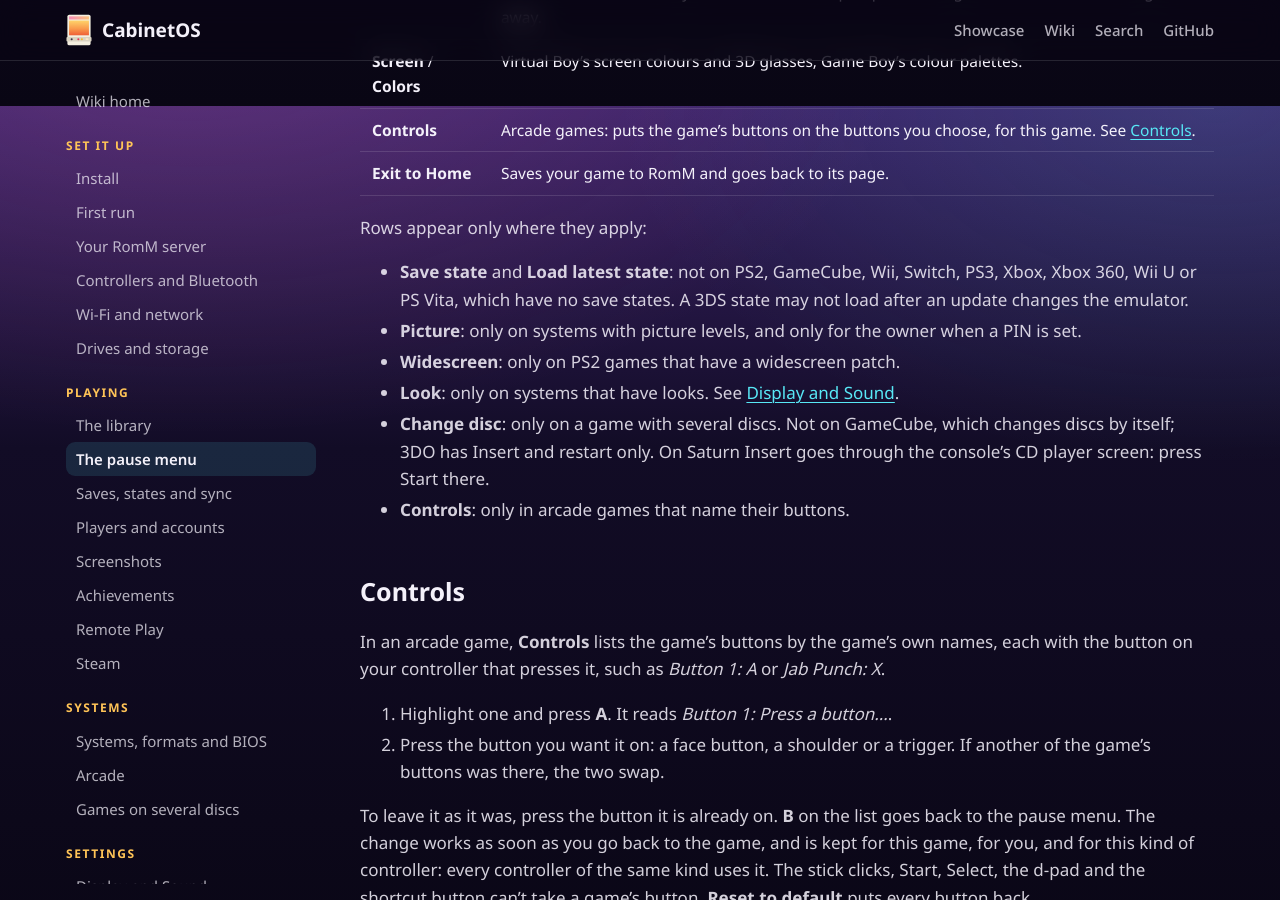
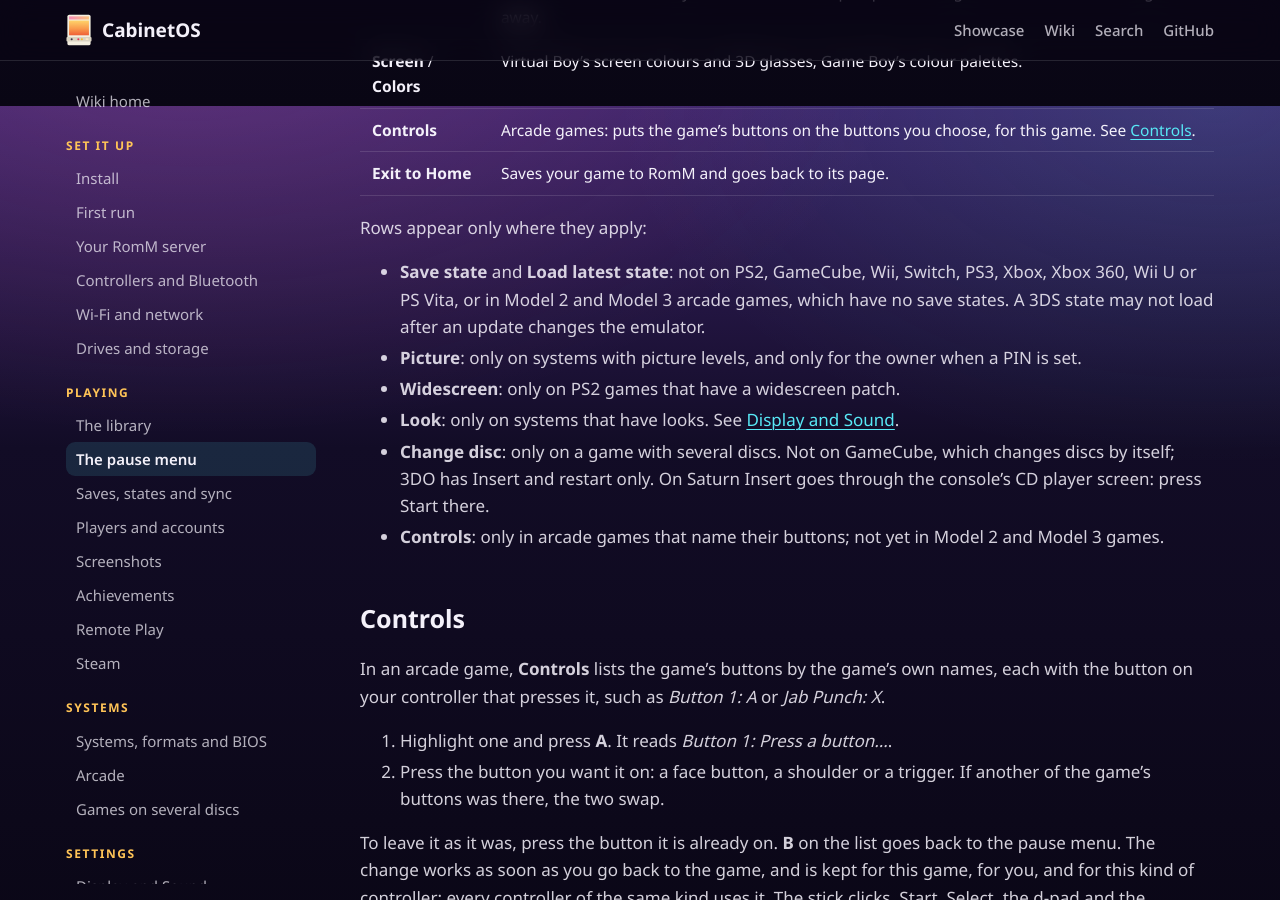
Before and after one commit to MMagTech/cabinetos, a Jekyll site: the page built from docs/wiki/pause-menu.md, in a window 1280 px wide and 900 px high, scrolled down 1694 px. Built offline with Jekyll 4.4.1, drawn with Linux system fonts in a browser that asks for light colours; our own code applies the rules of GitHub Pages for plain Markdown files; some of the changed text lies outside the part shown.

Commit message:
Model 2 and 3 in the wiki and the controls guide; hold Start stays off there
sm2-emu and Supermodel run as programs of their own, like Xbox or Switch
games: no save states, only the shortcut tap, no keyboard Escape, no
Controls row yet (#617), and holding Start does nothing. The wiki's lists
of such systems and the printable guide's tap-only line now name them,
and the arcade page says what their pause menu has. MMagTech chose on
2026-10-30 to leave hold Start doing nothing in them; the hold-Start
decision says so and why. The PDF is printed again with WebKit and
still fits one Letter page.

Co-Authored-By: Claude Opus 5.5 <noreply@anthropic.com>

```diff
--- a/docs/wiki/controls.html
+++ b/docs/wiki/controls.html
@@ -370,7 +370,7 @@
         <span class="keys"><span class="k home">Home</span>+ hold <span class="k">L2</span></span><span>Rewind</span>
         <span class="keys"><span class="k home">Home</span>+<span class="k face">X</span></span><span>Screenshot</span>
       </div>
-      <div class="foot">Home does nothing? <b>Shortcuts use</b>, in the same list, picks another button. Switch, PS3, Xbox, Xbox 360, Wii U and Vita games: tap only. 3DS: no rewind.</div>
+      <div class="foot">Home does nothing? <b>Shortcuts use</b>, in the same list, picks another button. Switch, PS3, Xbox, Xbox 360, Wii U, Vita, Model 2 and Model 3 games: tap only. 3DS: no rewind.</div>
     </section>
   </div>
 
--- a/docs/wiki/pause-menu.md
+++ b/docs/wiki/pause-menu.md
@@ -8,7 +8,8 @@ The same menu in every game, on every system.
 
 - **Press both sticks in together (L3 + R3).** Always, on any pad.
 - **Escape** on a USB keyboard. In PS2, Switch, PS3, Xbox, Xbox 360, Wii U
-  and PS Vita games the keyboard does not reach the menu: use a pad.
+  and PS Vita games, and Model 2 and Model 3 arcade games, the keyboard does
+  not reach the menu: use a pad.
 - A tap of the **shortcut button** (Home, unless you chose another), when
   [In-game shortcuts](navigation.md#in-game-shortcuts) are on.
 - **Hold HOME** for a second on a Wii Remote, in any game.
@@ -39,7 +40,8 @@ Remote Play stream starts or ends.
 Rows appear only where they apply:
 
 - **Save state** and **Load latest state**: not on PS2, GameCube, Wii,
-  Switch, PS3, Xbox, Xbox 360, Wii U or PS Vita, which have no save states. A 3DS
+  Switch, PS3, Xbox, Xbox 360, Wii U or PS Vita, or in Model 2 and Model 3
+  arcade games, which have no save states. A 3DS
   state may not load after an update changes the emulator.
 - **Picture**: only on systems with picture levels, and only for the owner
   when a PIN is set.
@@ -48,7 +50,8 @@ Rows appear only where they apply:
 - **Change disc**: only on a game with several discs. Not on GameCube, which
   changes discs by itself; 3DO has Insert and restart only. On Saturn Insert
   goes through the console's CD player screen: press Start there.
-- **Controls**: only in arcade games that name their buttons.
+- **Controls**: only in arcade games that name their buttons; not yet in
+  Model 2 and Model 3 games.
 
 ## Controls
 
```
Also changed, not shown: docs/NEXT-SESSION.md (+1 -2 lines), docs/decisions/2026-10-25-hold-start-opens-arcade-settings.md (+13 -4 lines), docs/wiki/arcade.md (+1 -0 lines), docs/wiki/navigation.md (+2 -2 lines), 1 other file.
